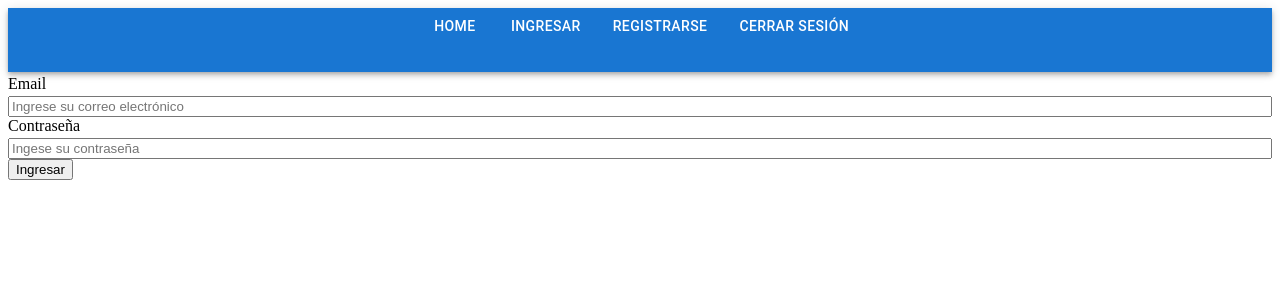
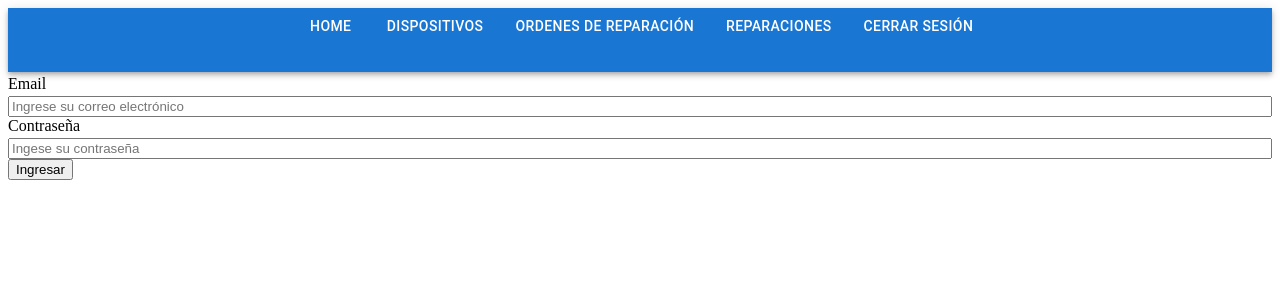
Before and after one commit to LucianoAven/EFI-API-FRONTEND, a React (Vite) app: page /login in a window 1280 px wide. Shown: the top 300 px of the page. Built offline with nearby package versions, Linux system fonts and the light colour scheme.

Commit message:
agregar logout

```diff
--- a/src/components/NavBar.jsx
+++ b/src/components/NavBar.jsx
@@ -19,10 +19,13 @@ export default function NavBar() {
             <Link to="/" style={{ color: "inherit", textDecoration: "none" }}>Home</Link>
           </Button>
           <Button color="inherit">
-            <Link to="/login" style={{ color: "inherit", textDecoration: "none" }}>Ingresar</Link>
+            <Link to="/devices" style={{ color: "inherit", textDecoration: "none" }}>Dispositivos</Link>
           </Button>
           <Button color="inherit">
-            <Link to="/register" style={{ color: "inherit", textDecoration: "none" }}>Registrarse</Link>
+            <Link to="/repair-orders" style={{ color: "inherit", textDecoration: "none" }}>Ordenes de Reparación</Link>
+          </Button>
+          <Button color="inherit">
+            <Link to="/repairs" style={{ color: "inherit", textDecoration: "none" }}>Reparaciones</Link>
           </Button>
           <Button onClick={handleLogout} color="inherit">
             Cerrar Sesión
```
